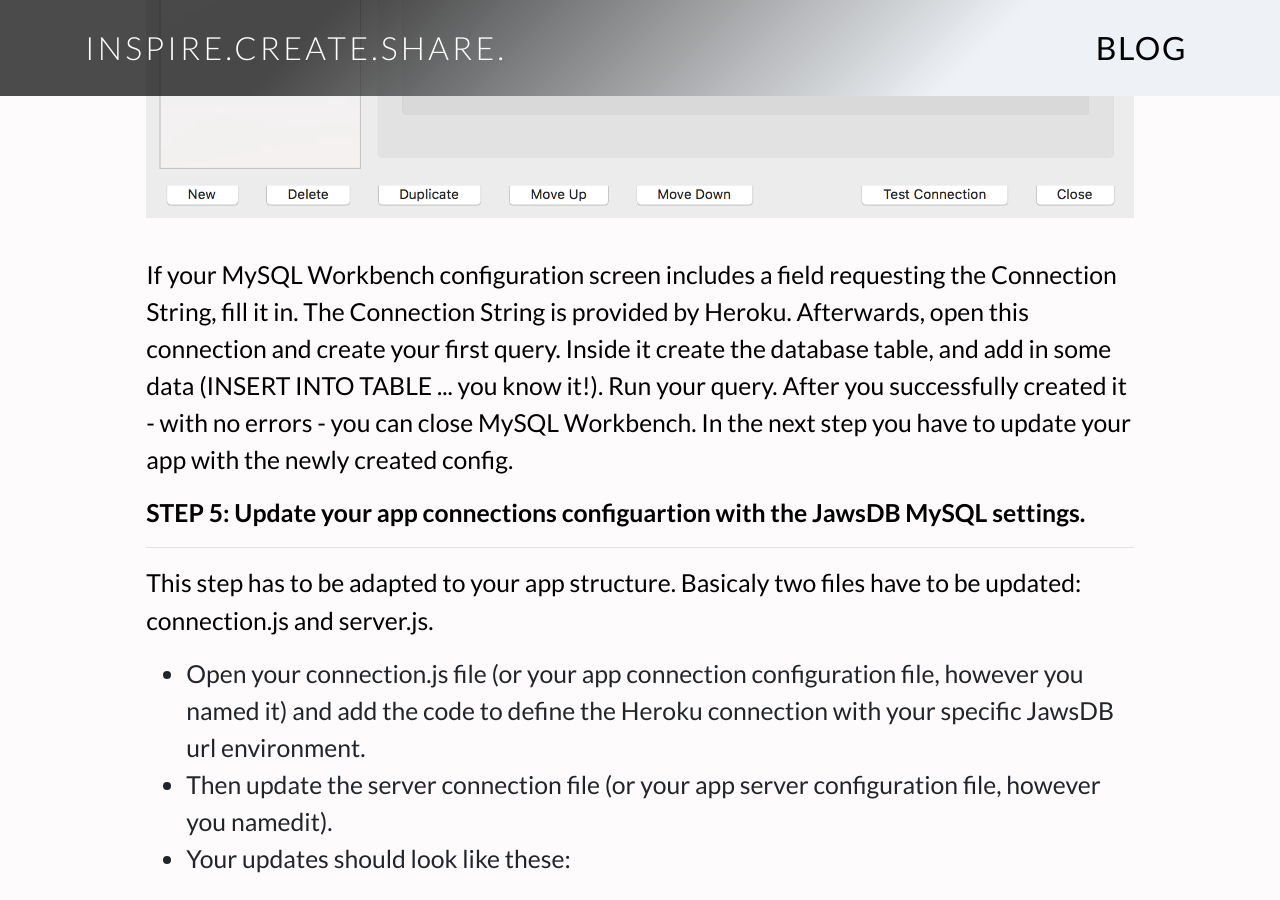
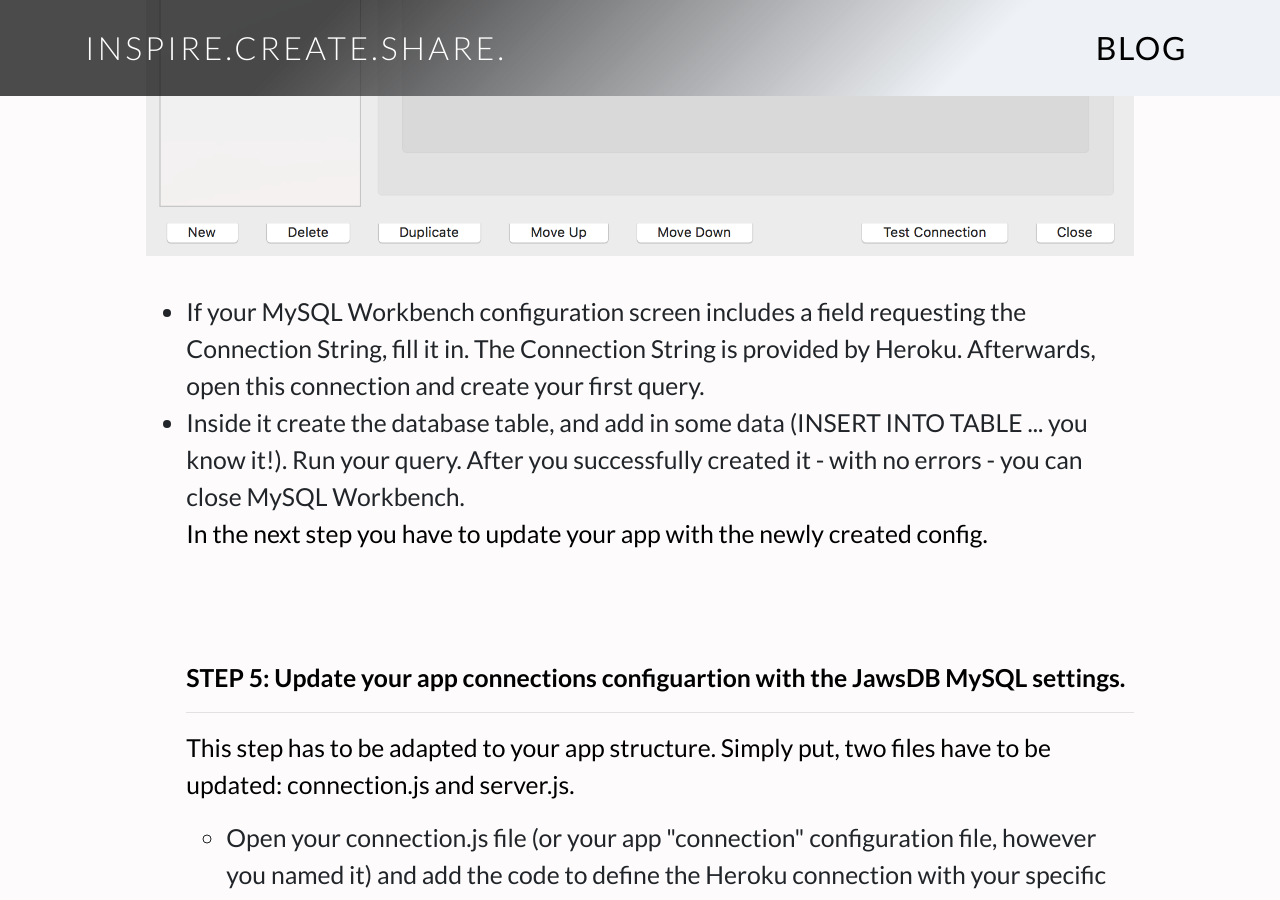
Before and after one commit to angelyna/angelina, a Jekyll site: the page built from blog/index.html, in a window 1280 px wide and 900 px high, scrolled down 5707 px. Built offline with Jekyll 4.4.1, drawn with Linux system fonts in a browser that asks for light colours; nearby versions of some CDN libraries; some of the changed text lies outside the part shown.

Commit message:
Update index.html

```diff
--- a/blog/index.html
+++ b/blog/index.html
@@ -72,7 +72,6 @@
     </li>
 </ul>
 <br>
-
 <p>
     <strong>STEP 3: Obtain JawsDB MySQL settings for your app.</strong>
 </p>
@@ -98,19 +97,19 @@
     </li>
 </ul>
 <br>
-<div id="pic"> <img class="card-img-top" src="../img/config1.png" alt="pic4.1">
+<div id="pic"> <img class="card-img-top" src="../img/config1.png" alt="pic4.1"></div>
 <br>
-<div id="pic"> <img class="card-img-top" src="../img/config2.png" alt="pic4.2">
+<div id="pic"> <img class="card-img-top" src="../img/config2.png" alt="pic4.2"></div>
 <br>
 <br>
 <p><strong>STEP 4: Create a MySQLWorkbench connection. Configure it with your Heroku JawsDBMySQL settings.</strong></p>
 <hr>
 <p>
-In your local machine, open MySQL Workbench to create a new connection. In the'Set Up a New Connection' window fill in your app Heroku settings provided:
+On your local machine, open MySQL Workbench to create a new connection. In the'Set Up a New Connection' window fill in your app Heroku settings provided:
 </p>
 <ul>
 	<li>
-	Fill in Connection name: enter your choice
+	Fill in Connection name: your choice
 	</li>
 	<li>
 	Connection Type: enter Standard TCP/IP
@@ -119,7 +118,7 @@
 	Hostname: enter the hostname provided by JawsDB MySQL, it ends in amazonaws.com
 	</li>
 	<li>
-	PORT: enter 3306 (the MySQLWorkbench PORT)
+	PORT: enter 3306 (or your MySQLWorkbench PORT)
 	</li>
 	<li>
 	Username: enter the username provided by JawsDB MySQL
@@ -127,53 +126,56 @@
 	<li>
 	Default Schema: enter the Database name provided by JawsDB MySQL
 	</li>
-	<li>
-	PORT: enter 3306 (the MySQLWorkbench PORT)
-	</li>
 </ul>
 <br>
 <div id="pic"> <img class="card-img-top" src="../img/herokuConnection.png" alt="pic5">
 <br>
 <br>
-<p>If your MySQL Workbench configuration screen includes a field requesting the Connection String, fill it in. The Connection String is provided by Heroku. Afterwards, open this connection and create your first query.
+	<ul>
+	<li>
+If your MySQL Workbench configuration screen includes a field requesting the Connection String, fill it in. The Connection String is provided by Heroku. Afterwards, open this connection and create your first query.
+	</li>
+	<li>
 Inside it create the database table, and add in some data (INSERT INTO TABLE ... you know it!).
 Run your query. After you successfully created it - with no errors - you can close MySQL Workbench.
-In the next step you have to update your app with the newly created config.<p/>
-
+	</li>
+<p>In the next step you have to update your app with the newly created config.<p/>
+<br>
+<br>
 <p><strong>STEP 5: Update your app connections configuartion with the JawsDB MySQL settings.</strong></p>
 <hr>
 <p>
-This step has to be adapted to your app structure. Basicaly two files have to be updated: connection.js and server.js.</p>
+This step has to be adapted to your app structure. Simply put, two files have to be updated: connection.js and server.js.</p>
 <p>
 <ul>
 	<li>
-Open your connection.js file (or your app connection configuration file, however you named it) and add the code to
+Open your connection.js file (or your app "connection" configuration file, however you named it) and add the code to
 define the Heroku connection with your specific JawsDB url environment.
 	</li>
 	<li>
-Then update the server connection file (or your app server configuration file, however you namedit).
+Then update the server connection file (or your app "server" configuration file, however you named it).
 	</li>
 	<li>
-Your updates should look like these:
+The logic behind the updates is captured below:
 	</li>
 </P>
-
 <br>
 <ul>
 	<li>
 	Connection configuration
-<div id="pic"> <img class="card-img-top" src="../img/connection.png" alt="pic6">
+		<div id="pic"> <img class="card-img-top" src="../img/connection.png" alt="pic6"></div>
 	</li>
+
 	<li>
 	Server configuration
-<div id="pic"> <img class="card-img-top" src="../img/server.png" alt="pic7">
+		<div id="pic"> <img class="card-img-top" src="../img/server.png" alt="pic7"></div>
 	</li>
 </ul>
 <br>
 <p>Complete these 5 steps. Deploy your app to Heroku. Open your app. Now it runs successfully! Congratulations, you made it!</p>
 
-<p>Contact me if you encounter any difficulties in this process, or need specific guidance.
-			Finally, in the words of Winston Churchill:<em> never, never, never give up.</em>
+<h5>Contact me if you encounter any difficulties in this process, or need specific guidance.
+	Finally, in the words of Winston Churchill:<em> 'never, never, never give up.'</em></h5>
 <br>
 </div>
         </div>
```
